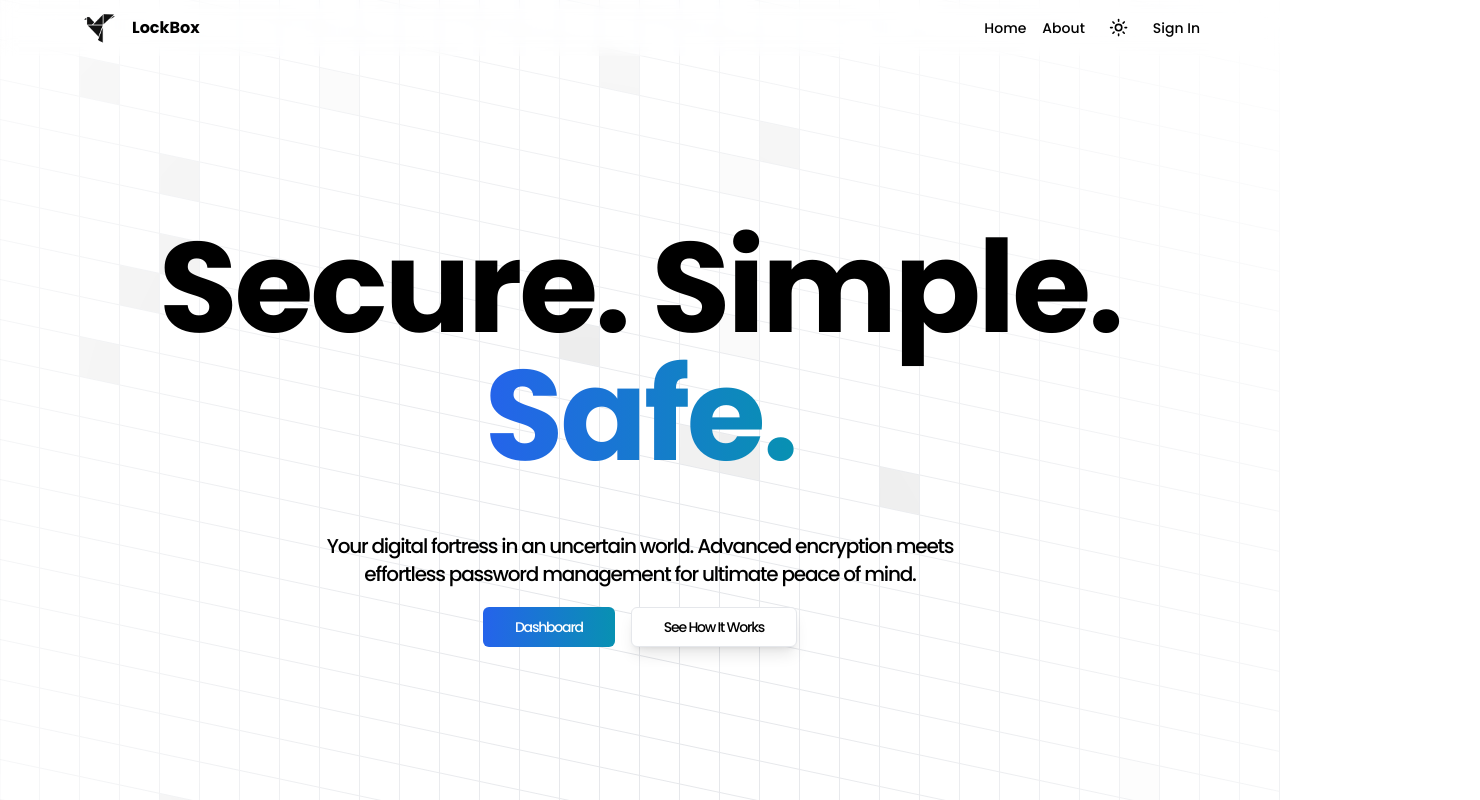
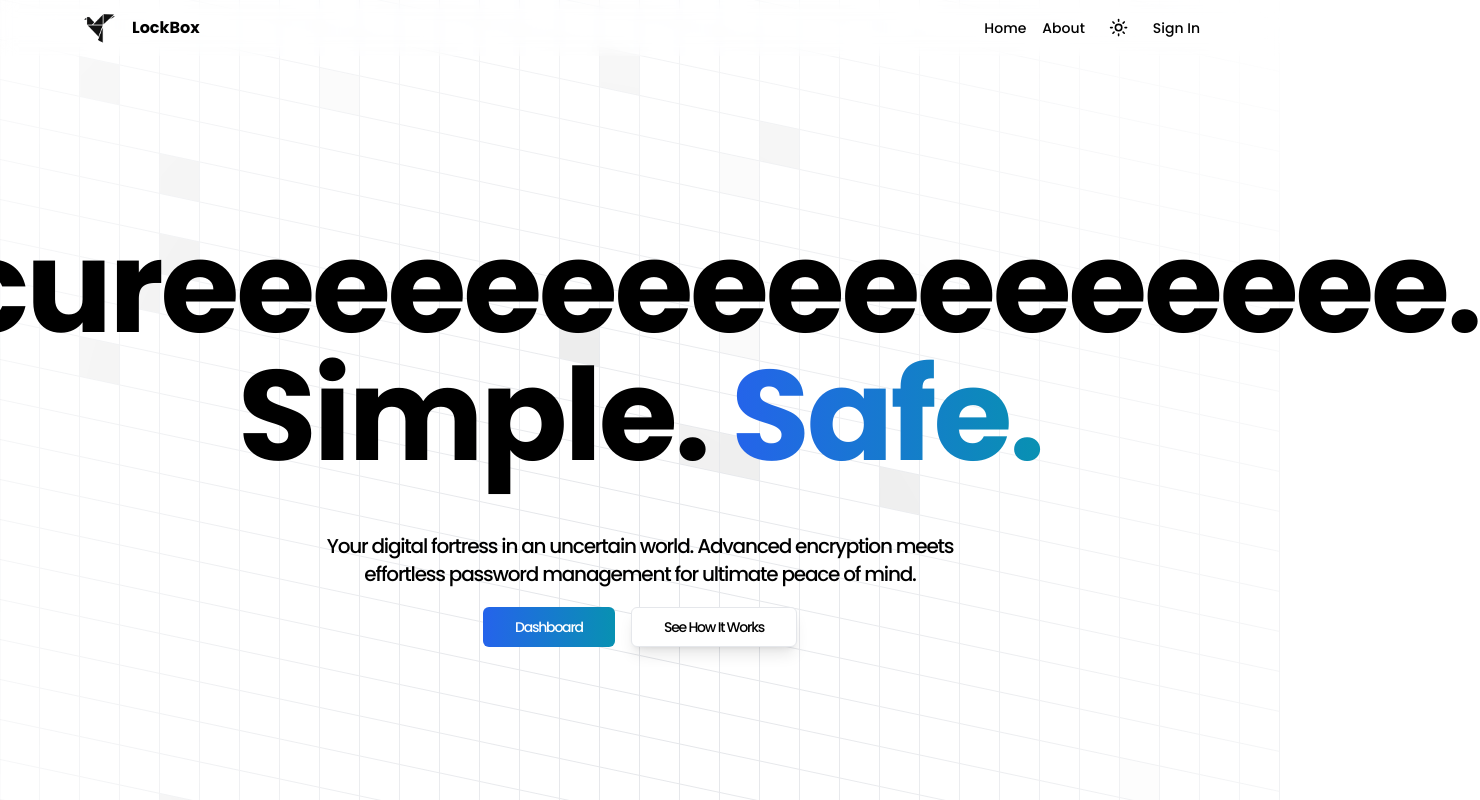
Before and after one commit to itskidus02/Keyper, a React (Vite) app in the folder client/: page / in a window 1280 px wide. Shown: the top 800 px of the page, 1480 px wide, since content can reach past the window. Built offline with nearby package versions, Linux system fonts and the light colour scheme.

Commit message:
update test

```diff
--- a/client/src/components/AnimatedGridPatternDemo.jsx
+++ b/client/src/components/AnimatedGridPatternDemo.jsx
@@ -8,7 +8,7 @@
     <div className="relative flex justify-center h-screen w-full p-2">
       <div className="z-10 whitespace-pre-wrap mt-[10rem] text-center text-5xl font-medium tracking-tight space-y-1 text-black dark:text-white">
         <h1 className="text-4xl md:text-6xl lg:text-9xl font-bold tracking-tight animate-in fade-in slide-in-from-bottom-8 duration-700">
-          <span className="text-primary ">Secure.</span>{" "}
+          <span className="text-primary ">Secureeeeeeeeeeeeeeeee.</span>{" "}
           <span className="text-primary">Simple.</span>{" "}
           <span className="bg-gradient-to-r from-blue-600 to-cyan-600 bg-clip-text text-transparent">
             Safe.
```
